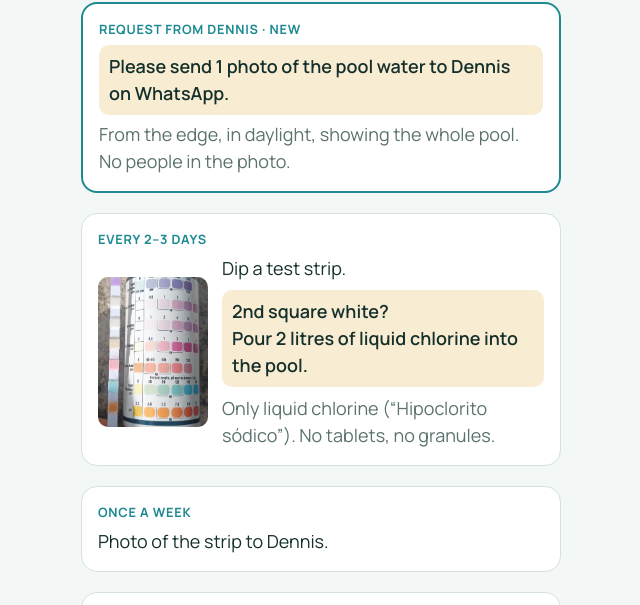
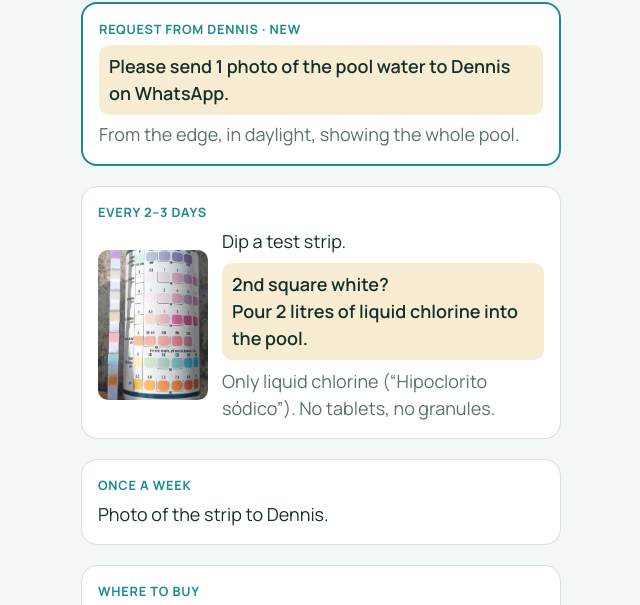
Before and after one commit to dennishieke-pool/pool, a plain HTML site: page index.html in a window 1280 px wide. Shown: the part 124-729 px from the top of the page, without its empty margins (319-959 px from the left). Drawn offline with nearby package versions, Linux system fonts and the light colour scheme.

Commit message:
Gabi: photo request without people rule
Co-Authored-By: Claude Opus 5.5 <noreply@anthropic.com>

```diff
--- a/index.html
+++ b/index.html
@@ -50,7 +50,7 @@ p{margin:0}
 <div class="task" style="border:2px solid var(--water)">
   <span class="when">Request from Dennis · new</span>
   <p class="rule">Please send 1 photo of the pool water to Dennis on WhatsApp.</p>
-  <p class="note">From the edge, in daylight, showing the whole pool. No people in the photo.</p>
+  <p class="note">From the edge, in daylight, showing the whole pool.</p>
 </div>
 
 <div class="task">
```
